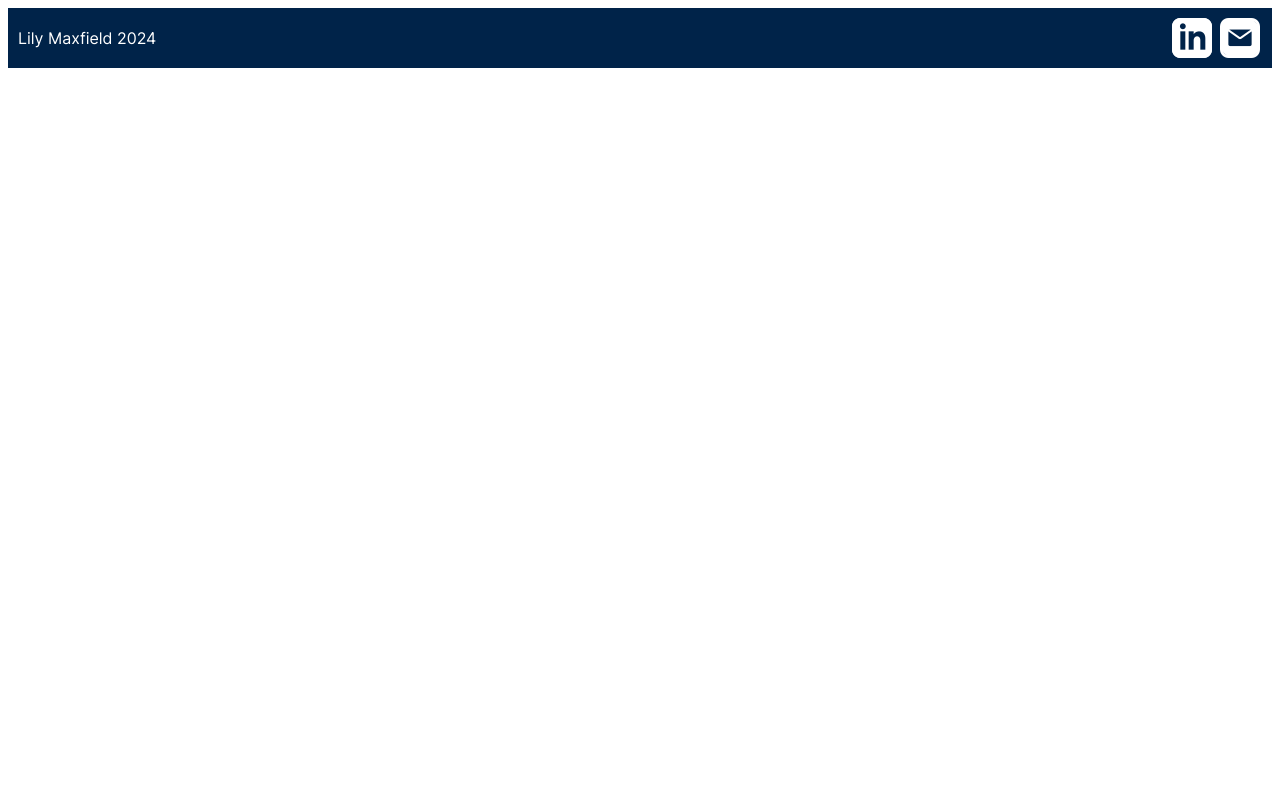
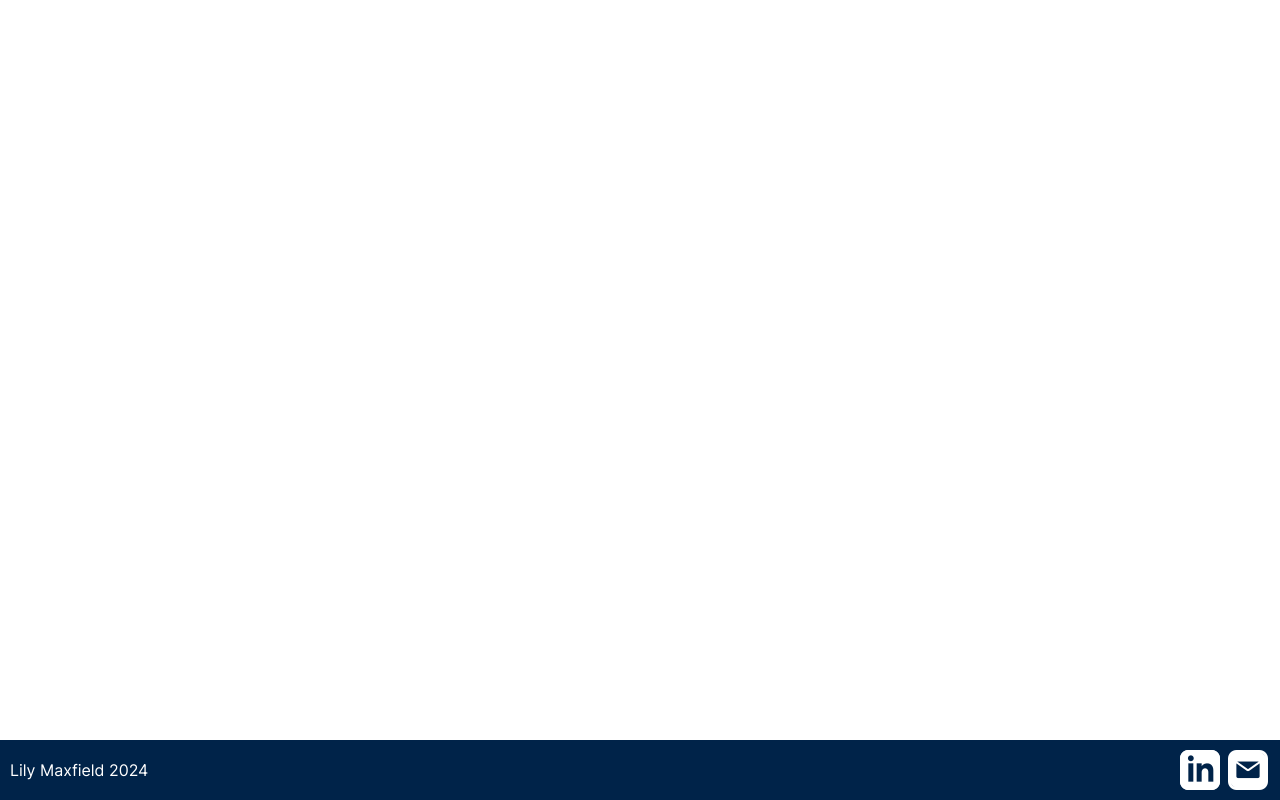
Before and after one commit to lily-maxfield/lminfo_site, a PHP site: template views/footer/footer.html in a window 1280 px wide. Run offline with PHP 8.4, Linux system fonts and the light colour scheme; the template is opened without the code that fills it, so the values that code supplies are empty.

Commit message:
LM - Attempting to fix misplaced footer

```diff
--- a/assets/css/lminfo_styles.css
+++ b/assets/css/lminfo_styles.css
@@ -10,6 +10,8 @@
 .body-content {
     width: 90%;
     margin: auto;
+    position: relative;
+    min-height: 100vh;
 }
 
 /*Text and headers*/
--- a/views/footer/footer.css
+++ b/views/footer/footer.css
@@ -1,5 +1,5 @@
 .footer {
-    position: relative;
+    position: absolute;
     left: 0;
     bottom: 0;
     width: 100%;
```
